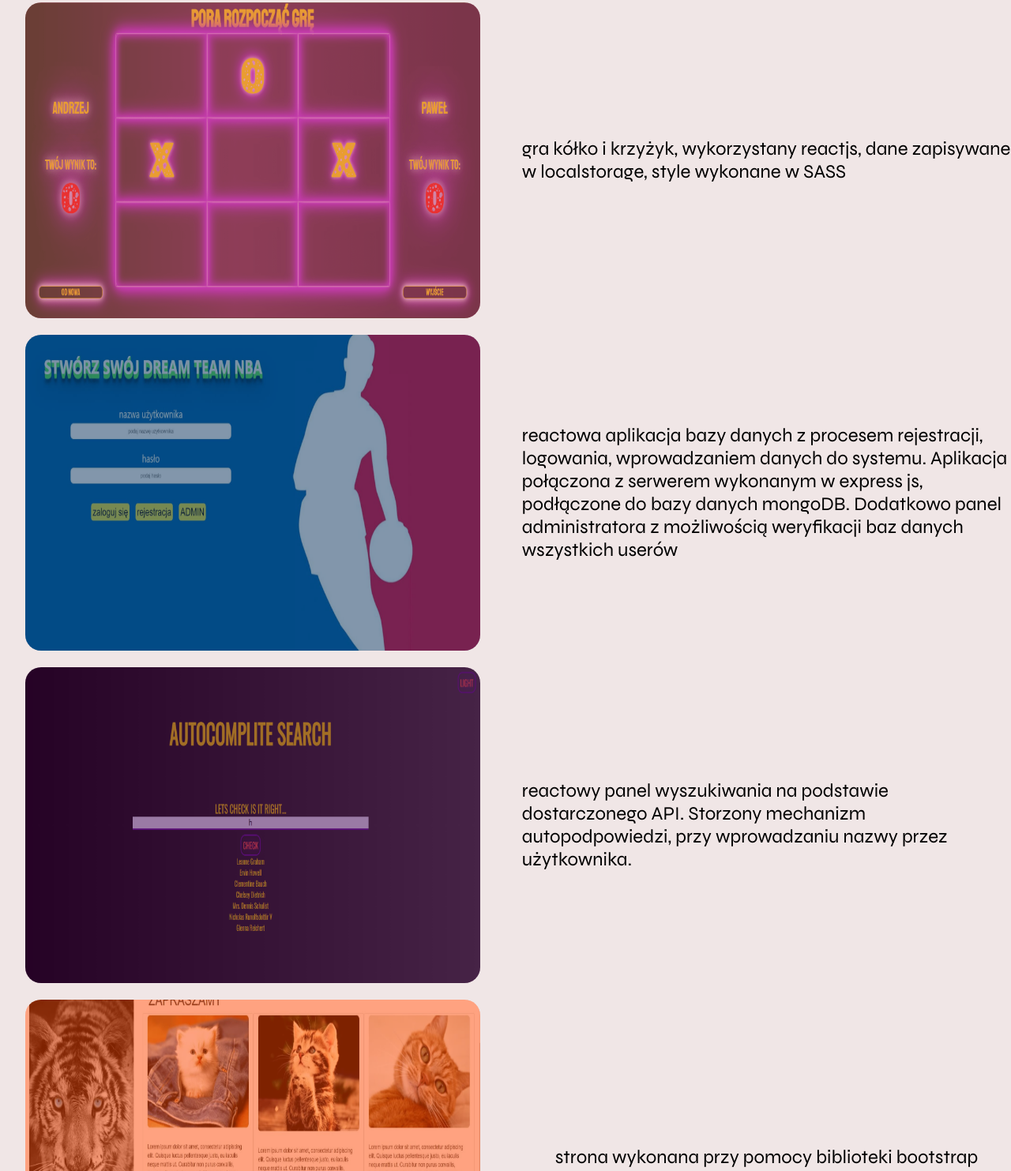
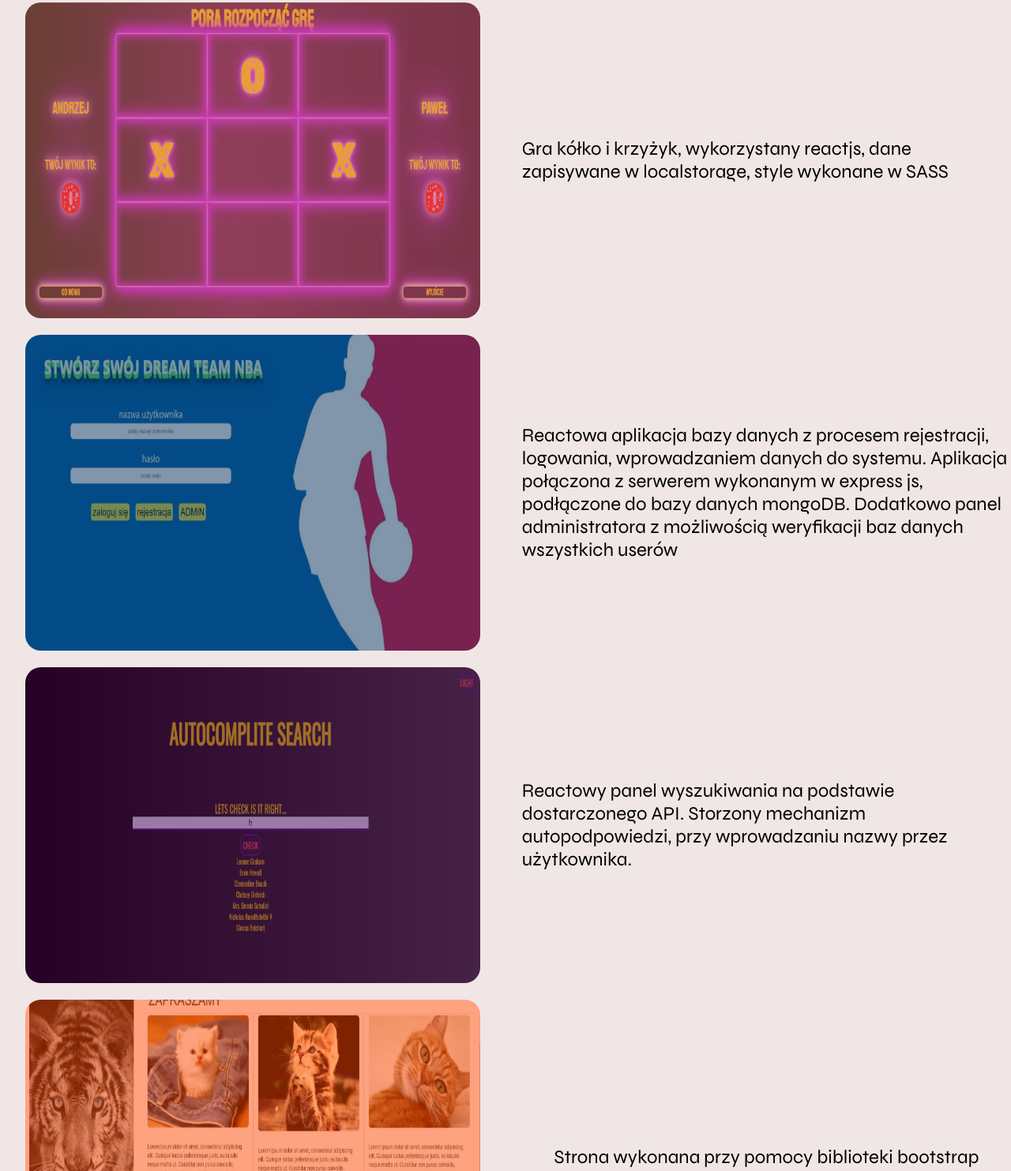
Before and after one commit to anyd007/portfolio, a website with bundled scripts: page index.html in a window 1280 px wide. Shown: the part 1069-2552 px from the top of the page at 79% size. Built offline with nearby package versions, Linux system fonts and the light colour scheme.

```diff
--- a/index.html
+++ b/index.html
@@ -99,7 +99,7 @@
                </div>
         </div>
         <div class="tasks__info" data-aos="slide-up">
-                <p class="tasks__info--description">gra kółko i krzyżyk, wykorzystany reactjs, dane zapisywane w localstorage, style wykonane w SASS</p>
+                <p class="tasks__info--description">Gra kółko i krzyżyk, wykorzystany reactjs, dane zapisywane w localstorage, style wykonane w SASS</p>
         </div>
         <div class="tasks__screen-shot" data-aos="slide-up">
             <div id="sec" class="tasks__screen-shot--span">
@@ -107,7 +107,7 @@
             </div>
         </div>
         <div class="tasks__info" data-aos="slide-up">
-                <p class="tasks__info--description">reactowa aplikacja bazy danych z procesem rejestracji, logowania,
+                <p class="tasks__info--description">Reactowa aplikacja bazy danych z procesem rejestracji, logowania,
                 wprowadzaniem danych do systemu. Aplikacja połączona z serwerem wykonanym w express js, podłączone
                 do bazy danych mongoDB. Dodatkowo panel administratora z możliwością weryfikacji baz danych wszystkich userów</p>
         </div>
@@ -117,7 +117,7 @@
             </div>
         </div>
         <div class="tasks__info" data-aos="slide-up">
-                <p class="tasks__info--description">reactowy panel wyszukiwania na podstawie dostarczonego API.
+                <p class="tasks__info--description">Reactowy panel wyszukiwania na podstawie dostarczonego API.
                     Storzony mechanizm autopodpowiedzi, przy wprowadzaniu nazwy przez użytkownika.</p>
         </div>
         <div class="tasks__screen-shot" data-aos="slide-up">
@@ -126,7 +126,7 @@
             </div>
         </div>
         <div class="tasks__info" data-aos="slide-up">
-                <p class="tasks__info--description">strona wykonana przy pomocy biblioteki bootstrap</p>
+                <p class="tasks__info--description">Strona wykonana przy pomocy biblioteki bootstrap</p>
         </div>
     </div>
 
--- a/src/scripts/navigation.js
+++ b/src/scripts/navigation.js
@@ -15,6 +15,7 @@
 const openBurgerMenu = e =>{
     if(e.target.matches(".menu-open-icon")){
         navSectionLinks.forEach(el=>{
+            el.style.filter = "blur(0px)"
             el.classList.remove("hideMenu")
         })
         menuOpenIcon.classList.add("hide")
```
